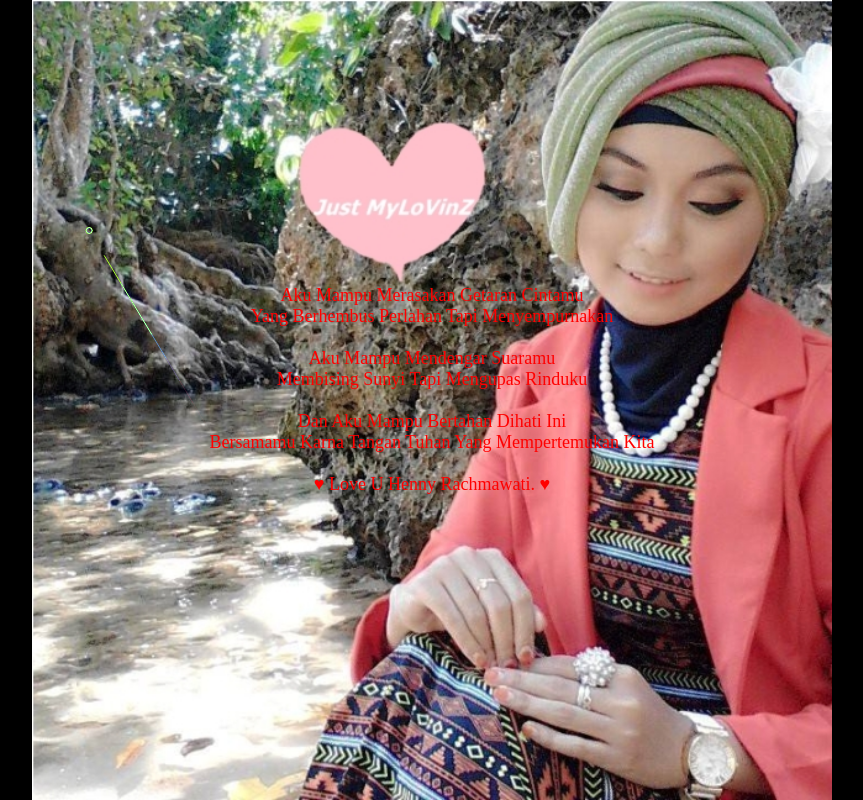
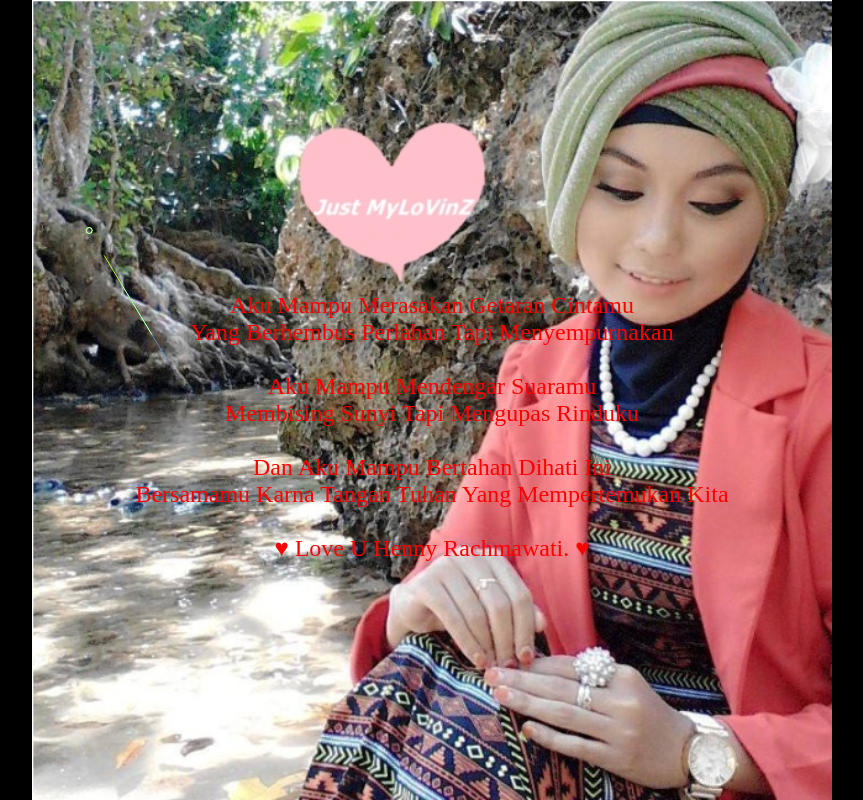
Before and after one commit to lovinz/lovinz1.github.io, a plain HTML site: page index.html in a window 1280 px wide. Shown: the whole page, without its empty margins (208-1071 px from the left). Drawn offline with Linux system fonts and the light colour scheme.

Commit message:
Update index.html

```diff
--- a/index.html
+++ b/index.html
@@ -44,7 +44,8 @@
     <body>
         <div id="content">
             <span>
-                <font size="4">
+                <font size="5">
+                <br /><br /><br />
                 Aku Mampu Merasakan Getaran Cintamu<br />
                 Yang Berhembus Perlahan Tapi Menyempurnakan <br /><br />
                 Aku Mampu Mendengar Suaramu <br />
```
